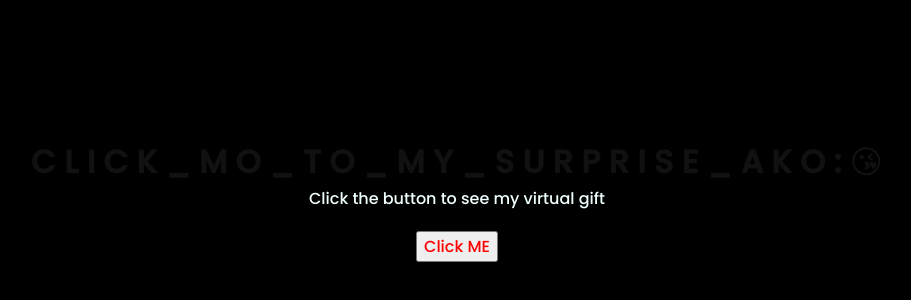
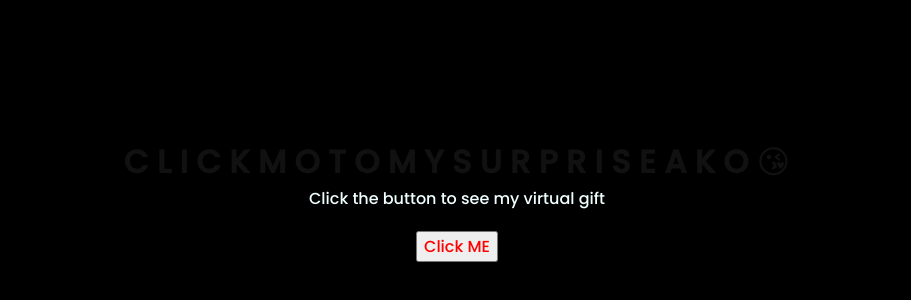
Before and after one commit to jayAldri/gift, a plain HTML site: page index.html in a window 1280 px wide. Shown: the part 208-508 px from the top of the page, without its empty margins (191-1102 px from the left). Drawn offline with Linux system fonts and the light colour scheme.

Commit message:
Update spacing in index.html
Replaced underscores with empty spans for spacing.

```diff
--- a/index.html
+++ b/index.html
@@ -16,16 +16,16 @@
         <span>I</span>
         <span>C</span>
         <span>K</span>
-        <span>_</span>
+        <span> </span>
         <span>M</span>
         <span>O</span>
-        <span>_</span>
+        <span> </span>
         <span>T</span>
         <span>O</span>
-        <span>_</span>
+        <span> </span>
         <span>M</span>
         <span>Y</span>
-        <span>_</span>
+        <span> </span>
         <span>S</span>
         <span>U</span>
         <span>R</span>
@@ -34,11 +34,11 @@
         <span>I</span>
         <span>S</span>
         <span>E</span>
-        <span>_</span>
+        <span> </span>
         <span>A</span>
         <span>K</span>
         <span>O</span>
-        <span>:</span>
+        <span></span>
         <span>&#x1F618;</span>
     </div>
     <div class="description">
```
